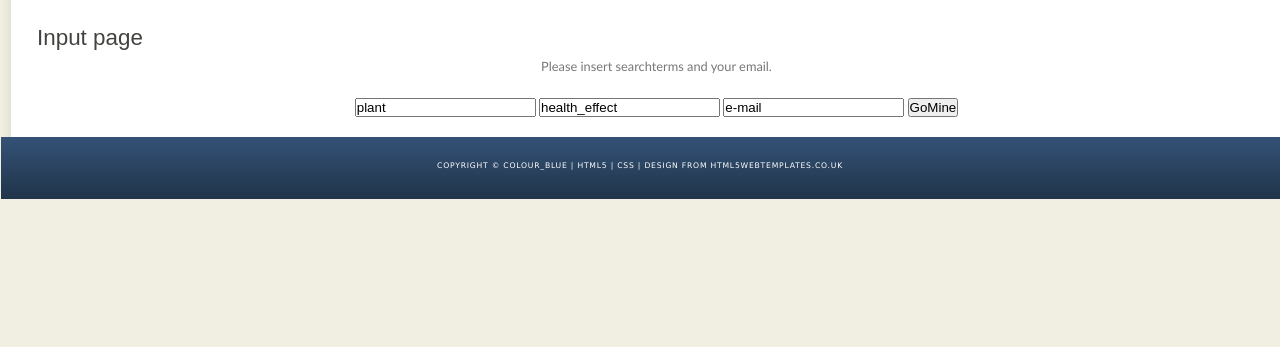
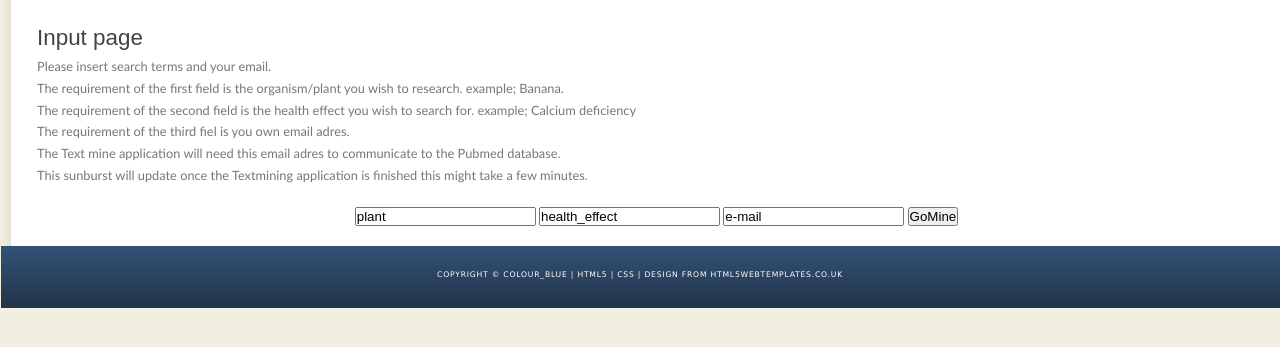
Before and after one commit to rogier-stegeman/ProjectGourdeous, a Flask app: page /textmine in a window 1280 px wide. Shown: the part 240-587 px from the top of the page. Run offline with Flask 2, Linux system fonts and the light colour scheme.

Commit message:
save file

```diff
--- a/Gourdeous/templates/textmine.html
+++ b/Gourdeous/templates/textmine.html
@@ -18,8 +18,14 @@
 <!-- In this page the form action allows the information put in by the user to be passed on
     to the application. in the searchPlant, plant data will be transmitted. in the searchHealth health data will
     be transmitted. in the SearchMail the users mail will be transmitted for the Pubmed search.-->
+
+        <p>Please insert search terms and your email.<br>
+        The requirement of the first field is the organism/plant you wish to research. example; Banana.<br>
+        The requirement of the second field is the health effect you wish to search for. example; Calcium deficiency<br>
+        The requirement of the third fiel is you own email adres.<br>
+        The Text mine application will need this email adres to communicate to the Pubmed database.<br>
+        This sunburst will update once the Textmining application is finished this might take a few minutes.</p>
     <center>
-        <p>Please insert searchterms and your email.</p>
         <form action="Done" method="POST" name="sequentie_text" id="form1">
             <input type="text" name="searchPlant" value="plant">
             <input type="text" name="searchHealth" value="health_effect">
```
